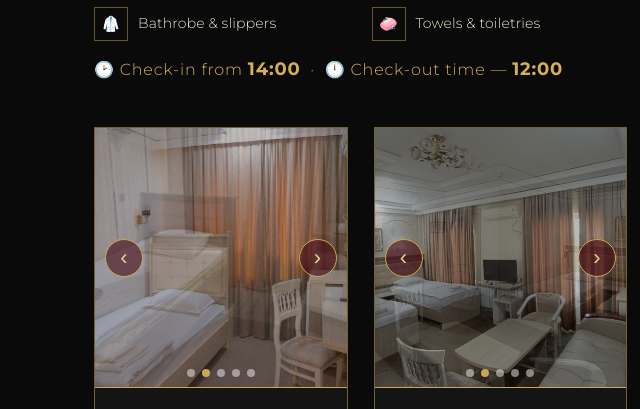
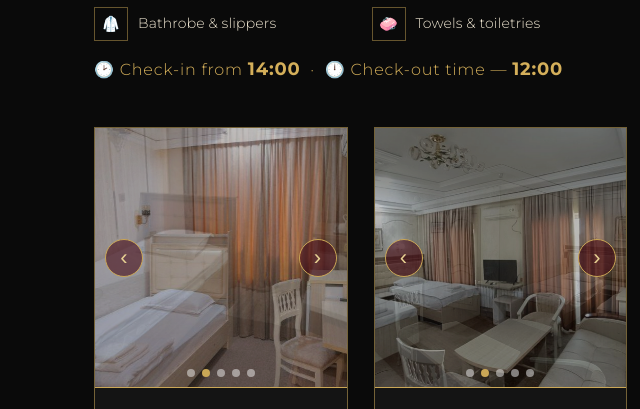
Before and after one commit to islom8666/urganch-hotel, a plain HTML site: page en/index.html in a window 1280 px wide. Shown: the part 2171-2580 px from the top of the page, 0-640 px from the left. Drawn offline with nearby package versions, Linux system fonts and the light colour scheme; a web font is replaced by a local one.

Commit message:
Bir kishilik xona: matras va mato oqartirilgan rasm
Co-Authored-By: Claude Opus 5.5 <noreply@anthropic.com>
Claude-Session: https://claude.ai/code/session_01MDER8T6PgGgWhutC13o4Rp

```diff
--- a/en/index.html
+++ b/en/index.html
@@ -335,7 +335,7 @@ input[type=date]{color-scheme:dark;cursor:pointer}input[type=date]::-webkit-cale
   <p class="checkout">🕑 <span>Заезд с</span> <b>14:00</b> &nbsp;·&nbsp; 🕛 <span>Расчётный час</span> — <b>12:00</b></p>
   <p class="swipe-hint" style="display:none;color:var(--muted);font-size:13px;margin-top:18px">← Листайте, чтобы увидеть все номера →</p>
   <div class="grid g4" style="margin-top:44px">
-    <div class="room"><div class="ph slider"><div class="slide on" style="background-image:url(/img/308aaef1af.jpg)"></div><div class="slide" style="background-image:url(/img/4c6de359f1.jpg)"></div><div class="slide" style="background-image:url(/img/52c4601dac.jpg)"></div><div class="slide" style="background-image:url(/img/67691640db.jpg)"></div><div class="slide bath"></div><button class="sl prev" aria-label="prev">‹</button><button class="sl next" aria-label="next">›</button><div class="dots"></div></div><div class="body">
+    <div class="room"><div class="ph slider"><div class="slide on" style="background-image:url(/img/308aaef1af.jpg)"></div><div class="slide" style="background-image:url(/img/a8a9ed1650.jpg)"></div><div class="slide" style="background-image:url(/img/52c4601dac.jpg)"></div><div class="slide" style="background-image:url(/img/67691640db.jpg)"></div><div class="slide bath"></div><button class="sl prev" aria-label="prev">‹</button><button class="sl next" aria-label="next">›</button><div class="dots"></div></div><div class="body">
       <h3>Одноместный</h3><div class="amen"><span title="Кондиционер">❄️</span><span title="ТВ">📺</span><span title="Wi‑Fi">📶</span><span title="Холодильник">🧊</span><span title="Ванная">🚿</span><span title="Чайник">☕</span></div><ul><li>1 гость</li><li>Односпальная кровать</li><li>Завтрак включён</li></ul>
       <div class="price"><div class="ptab">
 <div class="prow"><span class="pl">Граждане Узбекистана</span><span class="pv"><b>300 000</b> <i>сум</i> <em>/ $25</em></span></div>
```
Also changed, not shown: index.html (+1 -1 lines), uz/index.html (+1 -1 lines), img/4c6de359f1.jpg (deleted), img/a8a9ed1650.jpg (added).
